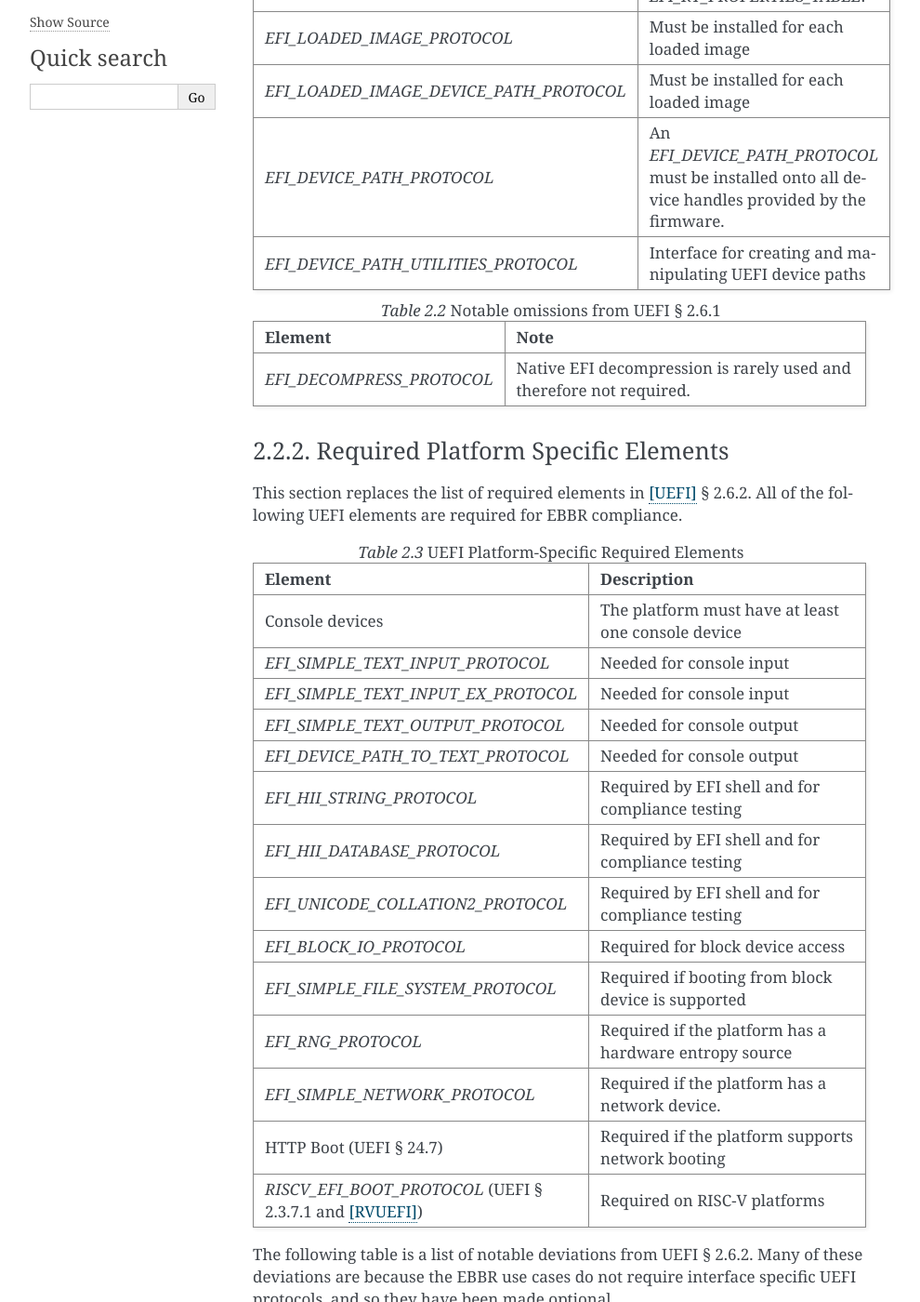
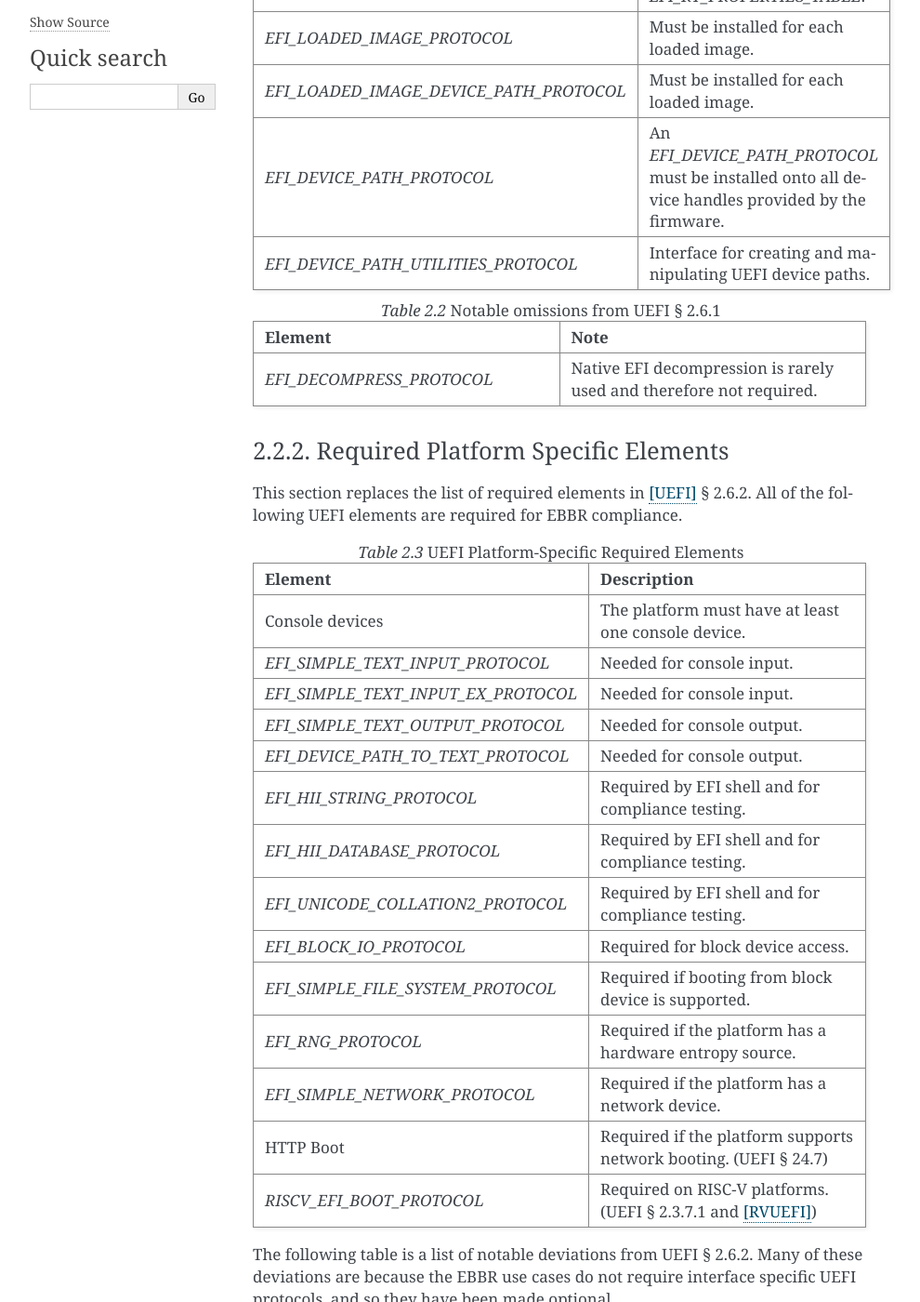
Before and after one commit to ARM-software/ebbr, a Sphinx documentation site: the page built from source/chapter2-uefi.rst, in a window 1280 px wide and 1400 px high, scrolled down 1166 px. Shown: the whole window at 93% size, without its empty margins (148-1138 px from the left). Built offline with Sphinx 7.4.7, drawn with Linux system fonts in a browser that asks for light colours; some of the changed text lies outside the part shown.

Commit message:
trivial: tables cosmetics
Cosmetic changes to make tables look better. Among other things:

- Make all two columns tables dimensions the same.
- Use the `hyphenat' LaTeX package. This applies to the whole document and
  not only tables, but this is where its effects are the most visible.
- Add a period at the end of sentences in tables.
- Move some references to the other column.

Signed-off-by: Vincent Stehlé <vincent.stehle@arm.com>

```diff
--- a/source/chapter2-uefi.rst
+++ b/source/chapter2-uefi.rst
@@ -79,33 +80,33 @@
    * - Element
      - Description
    * - Console devices
-     - The platform must have at least one console device
+     - The platform must have at least one console device.
    * - `EFI_SIMPLE_TEXT_INPUT_PROTOCOL`
-     - Needed for console input
+     - Needed for console input.
    * - `EFI_SIMPLE_TEXT_INPUT_EX_PROTOCOL`
-     - Needed for console input
+     - Needed for console input.
    * - `EFI_SIMPLE_TEXT_OUTPUT_PROTOCOL`
-     - Needed for console output
+     - Needed for console output.
    * - `EFI_DEVICE_PATH_TO_TEXT_PROTOCOL`
-     - Needed for console output
+     - Needed for console output.
    * - `EFI_HII_STRING_PROTOCOL`
-     - Required by EFI shell and for compliance testing
+     - Required by EFI shell and for compliance testing.
    * - `EFI_HII_DATABASE_PROTOCOL`
-     - Required by EFI shell and for compliance testing
+     - Required by EFI shell and for compliance testing.
    * - `EFI_UNICODE_COLLATION2_PROTOCOL`
-     - Required by EFI shell and for compliance testing
+     - Required by EFI shell and for compliance testing.
    * - `EFI_BLOCK_IO_PROTOCOL`
-     - Required for block device access
+     - Required for block device access.
    * - `EFI_SIMPLE_FILE_SYSTEM_PROTOCOL`
-     - Required if booting from block device is supported
+     - Required if booting from block device is supported.
    * - `EFI_RNG_PROTOCOL`
-     - Required if the platform has a hardware entropy source
+     - Required if the platform has a hardware entropy source.
    * - `EFI_SIMPLE_NETWORK_PROTOCOL`
      - Required if the platform has a network device.
-   * - HTTP Boot (UEFI § 24.7)
-     - Required if the platform supports network booting
-   * - `RISCV_EFI_BOOT_PROTOCOL` (UEFI § 2.3.7.1 and [RVUEFI]_)
-     - Required on RISC-V platforms
+   * - HTTP Boot
+     - Required if the platform supports network booting. (UEFI § 24.7)
+   * - `RISCV_EFI_BOOT_PROTOCOL`
+     - Required on RISC-V platforms. (UEFI § 2.3.7.1 and [RVUEFI]_)
 
 The following table is a list of notable deviations from UEFI § 2.6.2.
 Many of these deviations are because the EBBR use cases do not require
@@ -138,7 +139,7 @@
    * - Graphical console
      - Platforms with a graphical device are not required to expose it as a graphical console.
    * - `EFI_DISK_IO_PROTOCOL`
-     - Rarely used interface that isn't required for EBBR use cases
+     - Rarely used interface that isn't required for EBBR use cases.
    * - `EFI_PXE_BASE_CODE_PROTOCOL`
      - Booting via the Preboot Execution Environment (PXE) is insecure.
        Loading via PXE is typically executed before launching the first UEFI application.
@@ -147,17 +148,17 @@
        including `EFI_NETWORK_INTERFACE_IDENTIFIER_PROTOCOL`, `EFI_MANAGED_NETWORK_PROTOCOL`,
        `EFI_*_SERVICE_BINDING_PROTOCOL`, or any of the IPv4 or IPv6 protocols.
    * - Byte stream device support (UART)
-     - UEFI protocols not required
+     - UEFI protocols not required.
    * - PCI bus support
-     - UEFI protocols not required
+     - UEFI protocols not required.
    * - USB bus support
-     - UEFI protocols not required
+     - UEFI protocols not required.
    * - NVMe pass through support
-     - UEFI protocols not required
+     - UEFI protocols not required.
    * - SCSI pass through support
-     - UEFI protocols not required
+     - UEFI protocols not required.
    * - `EFI_DRIVER_FAMILY_OVERRIDE_PROTOCOL`
-     - Not required
+     - Not required.
    * - Option ROM support
      - In many EBBR use cases there is no requirement to generically support
        any PCIe add in card at the firmware level.
@@ -380,16 +381,16 @@
      - Before `ExitBootServices()`
      - After `ExitBootServices()`
    * - `GetTime`
-     - Required if RTC present
+     - Required if RTC present.
      - Optional
    * - `SetTime`
-     - Required if RTC present
+     - Required if RTC present.
      - Optional
    * - `GetWakeupTime`
-     - Required if wakeup supported
+     - Required if wakeup supported.
      - Optional
    * - `SetWakeupTime`
-     - Required if wakeup supported
+     - Required if wakeup supported.
      - Optional
    * - `SetVirtualAddressMap`
      - N/A
@@ -413,7 +414,7 @@
      - Required
      - Optional
    * - `UpdateCapsule`
-     - Required for in-band update
+     - Required for in-band update.
      - Optional
    * - `QueryCapsuleCapabilities`
      - Optional
--- a/source/conf.py
+++ b/source/conf.py
@@ -122,8 +122,9 @@
     # 'pointsize': '10pt',
 
     # Additional stuff for the LaTeX preamble.
-    #
-    # 'preamble': '',
+    'preamble': r'''
+        \usepackage{hyphenat}
+        ''',
 
     # Latex figure (float) alignment
     #
@@ -132,7 +133,7 @@
 
 # Release numbers with a qualifier (ex. '-rc', '-pre') get a watermark.
 if '-' in release:
-    latex_elements['preamble'] = '\\usepackage{draftwatermark}\\SetWatermarkScale{.45}\\SetWatermarkText{%s}' % (release)
+    latex_elements['preamble'] += '\\usepackage{draftwatermark}\\SetWatermarkScale{.45}\\SetWatermarkText{%s}' % (release)
 
 # Grouping the document tree into LaTeX files. List of tuples
 # (source start file, target name, title,
```
Also changed, not shown: other parts of source/chapter2-uefi.rst (+10 -9 lines).
